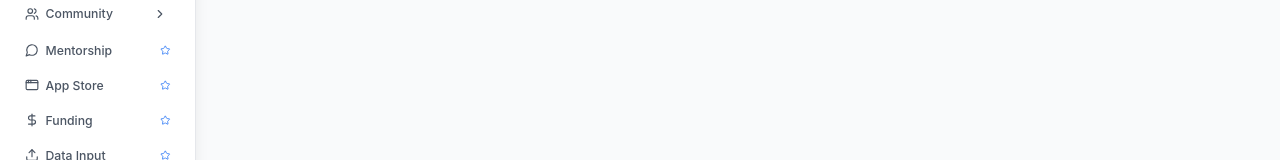
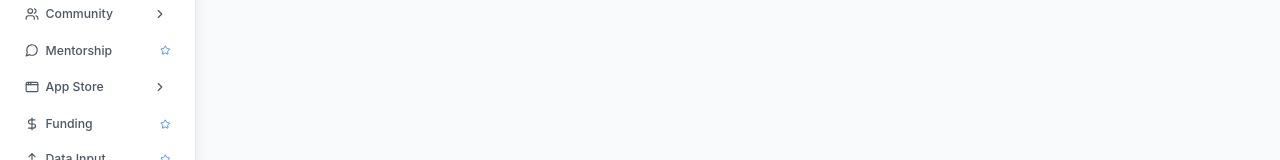
Before and after one commit to HapoTV/72X_applicants, a React (Vite) app: page /dashboard/overview in a window 1280 px wide. Shown: the part 474-634 px from the top of the page. Built offline with nearby package versions, Linux system fonts and the light colour scheme; sample sign-in values are in the browser's storage.

Commit message:
2nd sidebar for App store added(this is where we will add the individual apps)

```diff
--- /dev/null
+++ b/src/components/AppStoreSubNav.tsx
@@ -0,0 +1,44 @@
+import React from 'react';
+import { NavLink } from 'react-router-dom';
+
+interface AppStoreSubNavProps {
+  onClose: () => void;
+}
+
+const AppStoreSubNav: React.FC<AppStoreSubNavProps> = ({ onClose }) => {
+  const appStoreSections = [
+    { path: '/applications/crm', label: 'CRM' },
+    { path: '/applications/finance-manager', label: 'Finance Manager' },
+    { path: '/applications/tenderlyai', label: 'TenderlyAI' },
+  ];
+
+  return (
+    <div className="fixed left-56 w-56 bg-white shadow-lg z-40 border-r border-gray-200" style={{ top: '350px' }}>
+      <div className="p-4">
+        <nav>
+          <ul className="space-y-1">
+            {appStoreSections.map((section) => (
+              <li key={section.path}>
+                <NavLink
+                  to={section.path}
+                  onClick={onClose}
+                  className={({ isActive }) =>
+                    `block px-4 py-2 rounded-lg transition-colors text-sm font-medium ${
+                      isActive
+                        ? 'bg-blue-100 text-blue-700'
+                        : 'text-gray-700 hover:bg-gray-100'
+                    }`
+                  }
+                >
+                  {section.label}
+                </NavLink>
+              </li>
+            ))}
+          </ul>
+        </nav>
+      </div>
+    </div>
+  );
+};
+
+export default AppStoreSubNav;
--- a/src/components/Layout.tsx
+++ b/src/components/Layout.tsx
@@ -6,6 +6,7 @@ import DashboardSubNav from './DashboardSubNav';
 import ScheduleSubNav from './ScheduleSubNav';
 import LearningSubNav from './LearningSubNav';
 import CommunitySubNav from './CommunitySubNav';
+import AppStoreSubNav from './AppStoreSubNav';
 import { useLocation } from 'react-router-dom';
 
 interface LayoutProps {
@@ -18,6 +19,7 @@ const Layout: React.FC<LayoutProps> = ({ children }) => {
   const [isScheduleSubNavOpen, setIsScheduleSubNavOpen] = useState(false);
   const [isLearningSubNavOpen, setIsLearningSubNavOpen] = useState(false);
   const [isCommunitySubNavOpen, setIsCommunitySubNavOpen] = useState(false);
+  const [isAppStoreSubNavOpen, setIsAppStoreSubNavOpen] = useState(false);
   const location = useLocation();
   const [navCollapsed, setNavCollapsed] = useState<boolean>(() => localStorage.getItem('navCollapsed') === '1');
 
@@ -162,6 +164,7 @@ const Layout: React.FC<LayoutProps> = ({ children }) => {
       setIsDashboardSubNavOpen(false);
       setIsScheduleSubNavOpen(false);
       setIsCommunitySubNavOpen(false);
+      setIsAppStoreSubNavOpen(false);
     }
   };
 
@@ -172,6 +175,18 @@ const Layout: React.FC<LayoutProps> = ({ children }) => {
       setIsDashboardSubNavOpen(false);
       setIsScheduleSubNavOpen(false);
       setIsLearningSubNavOpen(false);
+      setIsAppStoreSubNavOpen(false);
+    }
+  };
+
+  // Handle App Store toggle - close others
+  const handleAppStoreToggle = (isOpen: boolean) => {
+    setIsAppStoreSubNavOpen(isOpen);
+    if (isOpen) {
+      setIsDashboardSubNavOpen(false);
+      setIsScheduleSubNavOpen(false);
+      setIsLearningSubNavOpen(false);
+      setIsCommunitySubNavOpen(false);
     }
   };
 
@@ -184,11 +199,13 @@ const Layout: React.FC<LayoutProps> = ({ children }) => {
           onScheduleToggle={handleScheduleToggle}
           onLearningToggle={handleLearningToggle}
           onCommunityToggle={handleCommunityToggle}
+          onAppStoreToggle={handleAppStoreToggle}
         />
         {isDashboardSubNavOpen && <DashboardSubNav onClose={() => setIsDashboardSubNavOpen(false)} />}
         {isScheduleSubNavOpen && <ScheduleSubNav onClose={() => setIsScheduleSubNavOpen(false)} />}
         {isLearningSubNavOpen && <LearningSubNav onClose={() => setIsLearningSubNavOpen(false)} />}
         {isCommunitySubNavOpen && <CommunitySubNav onClose={() => setIsCommunitySubNavOpen(false)} />}
+        {isAppStoreSubNavOpen && <AppStoreSubNav onClose={() => setIsAppStoreSubNavOpen(false)} />}
         <div className={`flex-1 ${navCollapsed ? 'ml-20' : 'ml-56'} transition-all duration-200`}>
           <Header onMobileMenuToggle={() => setIsMobileNavOpen(!isMobileNavOpen)} />
           <main className="p-6">
--- a/src/components/Navigation.tsx
+++ b/src/components/Navigation.tsx
@@ -30,15 +30,17 @@ interface NavigationProps {
   onScheduleToggle?: (isOpen: boolean) => void;
   onLearningToggle?: (isOpen: boolean) => void;
   onCommunityToggle?: (isOpen: boolean) => void;
+  onAppStoreToggle?: (isOpen: boolean) => void;
 }
 
-const Navigation: React.FC<NavigationProps> = ({ onClose, onDashboardToggle, onScheduleToggle, onLearningToggle, onCommunityToggle }) => {
+const Navigation: React.FC<NavigationProps> = ({ onClose, onDashboardToggle, onScheduleToggle, onLearningToggle, onCommunityToggle, onAppStoreToggle }) => {
   const [hoveredItem, setHoveredItem] = useState<string | null>(null);
   const [collapsed, setCollapsed] = useState<boolean>(() => localStorage.getItem('navCollapsed') === '1');
   const [isDashboardSubNavOpen, setIsDashboardSubNavOpen] = useState(false);
   const [isScheduleSubNavOpen, setIsScheduleSubNavOpen] = useState(false);
   const [isLearningSubNavOpen, setIsLearningSubNavOpen] = useState(false);
   const [isCommunitySubNavOpen, setIsCommunitySubNavOpen] = useState(false);
+  const [isAppStoreSubNavOpen, setIsAppStoreSubNavOpen] = useState(false);
 
   // Get user info and package from localStorage
   const userEmail = localStorage.getItem('userEmail') || 'user@example.com';
@@ -106,10 +108,12 @@ const Navigation: React.FC<NavigationProps> = ({ onClose, onDashboardToggle, onS
     setIsScheduleSubNavOpen(false);
     setIsLearningSubNavOpen(false);
     setIsCommunitySubNavOpen(false);
+    setIsAppStoreSubNavOpen(false);
     onDashboardToggle?.(false);
     onScheduleToggle?.(false);
     onLearningToggle?.(false);
     onCommunityToggle?.(false);
+    onAppStoreToggle?.(false);
   };
 
   const toggleCollapsed = () => {
@@ -184,9 +188,11 @@ const Navigation: React.FC<NavigationProps> = ({ onClose, onDashboardToggle, onS
                       setIsScheduleSubNavOpen(false);
                       setIsLearningSubNavOpen(false);
                       setIsCommunitySubNavOpen(false);
+                      setIsAppStoreSubNavOpen(false);
                       onScheduleToggle?.(false);
                       onLearningToggle?.(false);
                       onCommunityToggle?.(false);
+                      onAppStoreToggle?.(false);
                     }}
                     className={({ isActive }) =>
                       `flex items-center justify-between px-3 py-2 rounded-lg transition-colors ${
@@ -232,9 +238,11 @@ const Navigation: React.FC<NavigationProps> = ({ onClose, onDashboardToggle, onS
                       setIsDashboardSubNavOpen(false);
                       setIsLearningSubNavOpen(false);
                       setIsCommunitySubNavOpen(false);
+                      setIsAppStoreSubNavOpen(false);
                       onDashboardToggle?.(false);
                       onLearningToggle?.(false);
                       onCommunityToggle?.(false);
+                      onAppStoreToggle?.(false);
                     }}
                     className={({ isActive }) =>
                       `flex items-center justify-between px-3 py-2 rounded-lg transition-colors ${
@@ -280,9 +288,11 @@ const Navigation: React.FC<NavigationProps> = ({ onClose, onDashboardToggle, onS
                       setIsDashboardSubNavOpen(false);
                       setIsScheduleSubNavOpen(false);
                       setIsCommunitySubNavOpen(false);
+                      setIsAppStoreSubNavOpen(false);
                       onDashboardToggle?.(false);
                       onScheduleToggle?.(false);
                       onCommunityToggle?.(false);
+                      onAppStoreToggle?.(false);
                     }}
                     className={({ isActive }) =>
                       `flex items-center justify-between px-3 py-2 rounded-lg transition-colors ${
@@ -328,9 +338,11 @@ const Navigation: React.FC<NavigationProps> = ({ onClose, onDashboardToggle, onS
                       setIsDashboardSubNavOpen(false);
                       setIsScheduleSubNavOpen(false);
                       setIsLearningSubNavOpen(false);
+                      setIsAppStoreSubNavOpen(false);
                       onDashboardToggle?.(false);
                       onScheduleToggle?.(false);
                       onLearningToggle?.(false);
+                      onAppStoreToggle?.(false);
                     }}
                     className={({ isActive }) =>
                       `flex items-center justify-between px-3 py-2 rounded-lg transition-colors ${
@@ -351,6 +363,58 @@ const Navigation: React.FC<NavigationProps> = ({ onClose, onDashboardToggle, onS
                         const newState = !isCommunitySubNavOpen;
                         setIsCommunitySubNavOpen(newState);
                         onCommunityToggle?.(newState);
+                      }}
+                      className="p-1 hover:bg-white/20 rounded transition-colors"
+                    >
+                      <ChevronRight className="w-4 h-4" />
+                    </button>
+                  </NavLink>
+                </li>
+              );
+            }
+
+            // Special handling for App Store - add arrow button with click
+            if (item.path === '/applications') {
+              return (
+                <li
+                  key={item.path}
+                  className="relative group"
+                >
+                  <NavLink
+                    to="/applications/crm"
+                    onClick={() => {
+                      onClose?.();
+                      // Close other secondary sidebars
+                      setIsDashboardSubNavOpen(false);
+                      setIsScheduleSubNavOpen(false);
+                      setIsLearningSubNavOpen(false);
+                      setIsCommunitySubNavOpen(false);
+                      setIsAppStoreSubNavOpen(false);
+                      onDashboardToggle?.(false);
+                      onScheduleToggle?.(false);
+                      onLearningToggle?.(false);
+                      onCommunityToggle?.(false);
+                      onAppStoreToggle?.(false);
+                    }}
+                    className={({ isActive }) =>
+                      `flex items-center justify-between px-3 py-2 rounded-lg transition-colors ${
+                        isActive
+                          ? 'bg-primary-50 text-primary-700'
+                          : 'text-gray-600 hover:bg-gray-50 hover:text-gray-900'
+                      }`
+                    }
+                  >
+                    <div className="flex items-center space-x-2">
+                      {React.createElement(item.icon, { className: "w-4 h-4 flex-shrink-0" }, null)}
+                      {!collapsed && <span className="font-medium text-sm">{item.label}</span>}
+                    </div>
+                    <button
+                      onClick={(e) => {
+                        e.preventDefault();
+                        e.stopPropagation();
+                        const newState = !isAppStoreSubNavOpen;
+                        setIsAppStoreSubNavOpen(newState);
+                        onAppStoreToggle?.(newState);
                       }}
                       className="p-1 hover:bg-white/20 rounded transition-colors"
                     >
```
